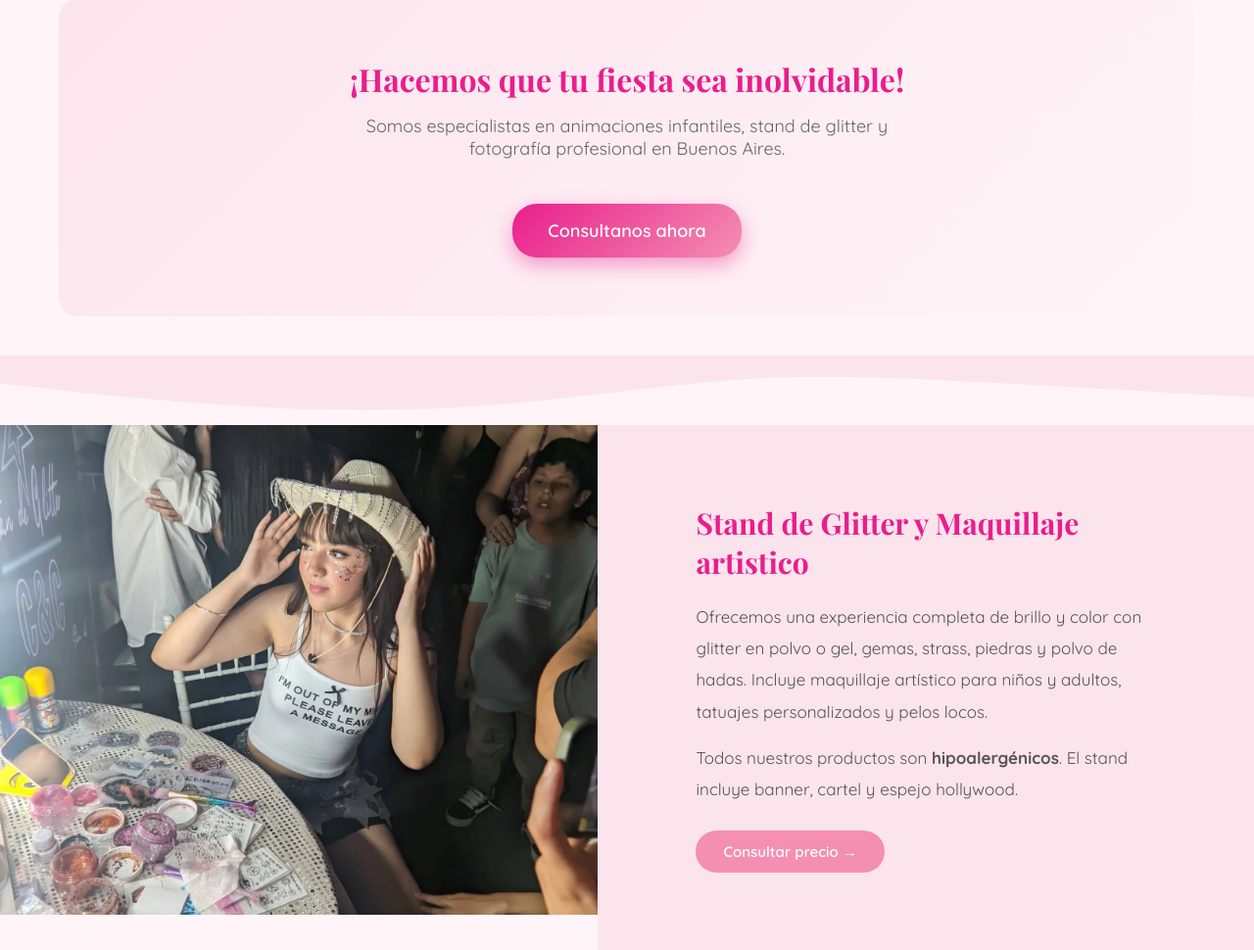
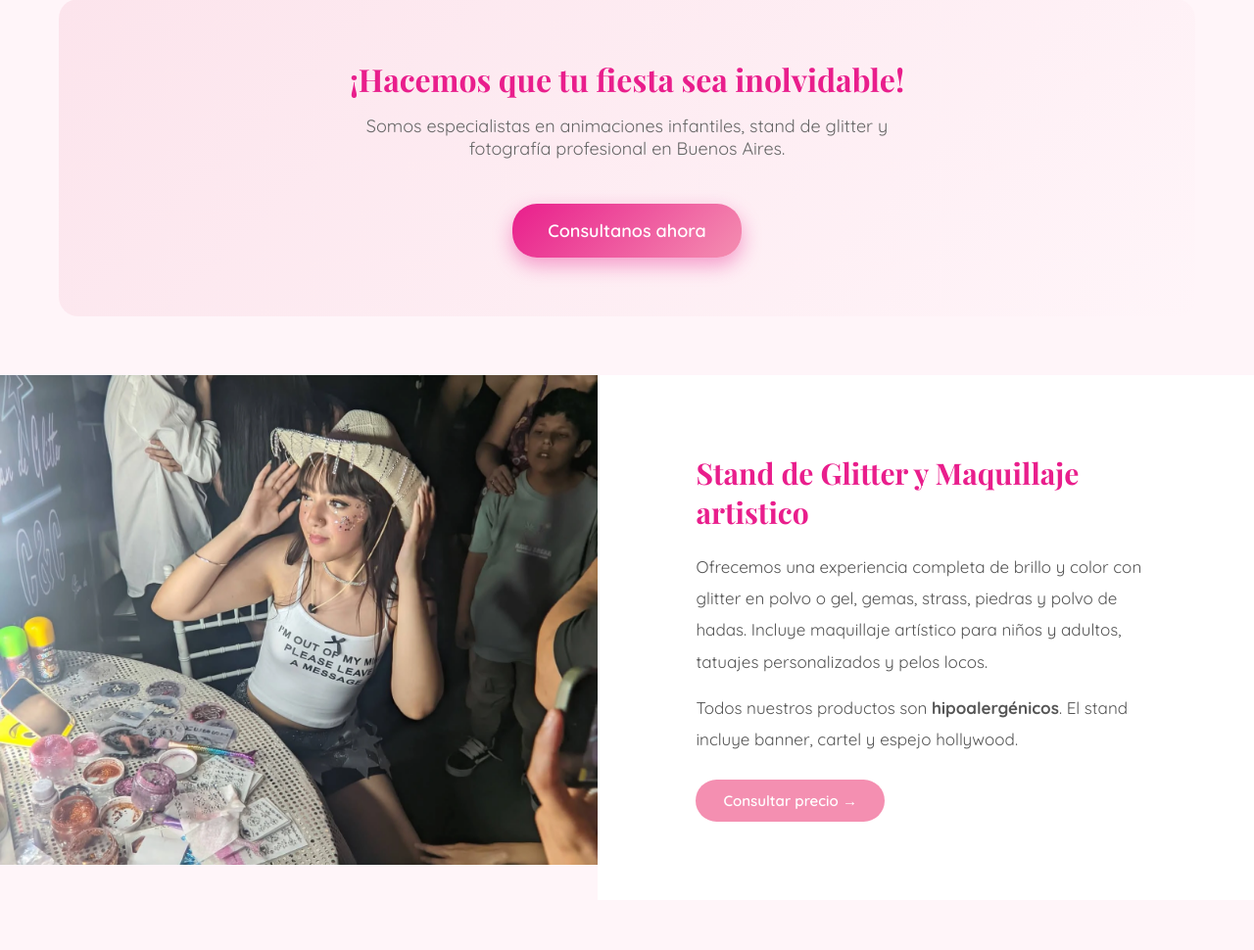
Before and after one commit to dylangig/Animaciones-C-C, a Flask app: page / in a window 1280 px wide. Shown: the part 212-1182 px from the top of the page at 98% size. Run offline with Flask 3, Linux system fonts and the light colour scheme.

Commit message:
eliminacionn del wave

```diff
--- a/templates/inicio.html
+++ b/templates/inicio.html
@@ -8,11 +8,6 @@
     <p>Somos especialistas en animaciones infantiles, stand de glitter y fotografía profesional en Buenos Aires.</p>
     <a href="/contacto" class="btn btn-hero">Consultanos ahora</a>
 </section>
-<div class="wave">
-    <svg viewBox="0 0 1440 80" xmlns="http://www.w3.org/2000/svg">
-        <path fill="#fce4ec" fill-opacity="1" d="M0,32L48,37.3C96,43,192,53,288,58.7C384,64,480,64,576,56C672,48,768,32,864,26.7C960,21,1056,27,1152,32C1248,37,1344,43,1392,45.3L1440,48L1440,0L1392,0C1344,0,1248,0,1152,0C1056,0,960,0,864,0C768,0,672,0,576,0C480,0,384,0,288,0C192,0,96,0,48,0L0,0Z"></path>
-    </svg>
-</div>
 
 <!-- Stand de Glitter -->
     <div class="seccion-full" data-aos="fade-up">
@@ -230,14 +225,6 @@
             height: 120px;
         }
 }
-    .wave {
-        margin: -20px -60px 0 -60px;
-        line-height: 0;
-    }
-    .wave svg {
-        display: block;
-        width: 100%;
-    }
 
 </style>
 
```
